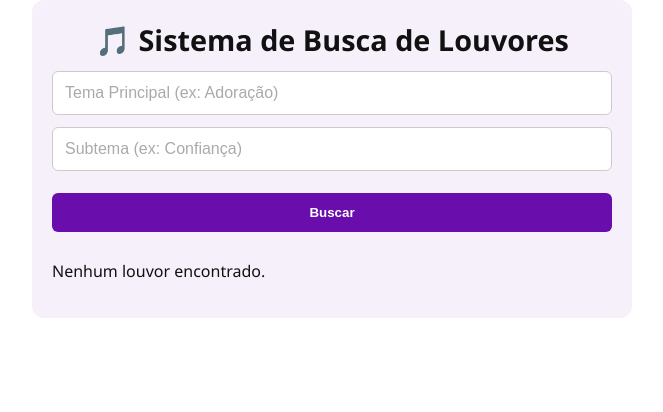
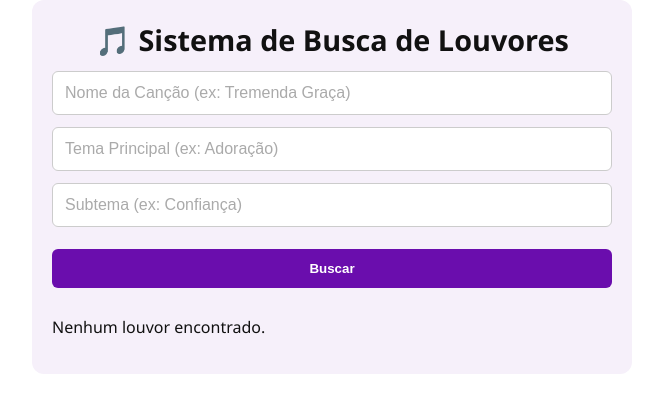
Before and after one commit to fritsjohnny/RepertorioApp, an Angular app in the folder RepertorioApp/: page / in a window 1280 px wide. Shown: the top 412 px of the page, without its empty margins (308-971 px from the left). Built offline with nearby package versions, Linux system fonts and the light colour scheme.

Commit message:
fix: adicionar filtro por título na busca de louvores

```diff
--- a/RepertorioApp/src/app/pages/louvor-list/louvor-list.component.html
+++ b/RepertorioApp/src/app/pages/louvor-list/louvor-list.component.html
@@ -5,14 +5,25 @@
 
   <input
     type="text"
+    placeholder="Nome da Canção (ex: Tremenda Graça)"
+    [(ngModel)]="titulo"
+    (keyup.enter)="filtrar()"
+  />
+
+  <input
+    type="text"
     placeholder="Tema Principal (ex: Adoração)"
     [(ngModel)]="tema"
+    (keyup.enter)="filtrar()"
   />
+
   <input
     type="text"
     placeholder="Subtema (ex: Confiança)"
     [(ngModel)]="subtema"
+    (keyup.enter)="filtrar()"
   />
+
   <button (click)="filtrar()">Buscar</button>
 
   <p *ngIf="louvoresFiltrados.length">
--- a/RepertorioApp/src/app/pages/louvor-list/louvor-list.component.ts
+++ b/RepertorioApp/src/app/pages/louvor-list/louvor-list.component.ts
@@ -10,6 +10,7 @@ import { FormsModule } from '@angular/forms';
   styleUrls: ['./louvor-list.component.scss'],
 })
 export class LouvorListComponent {
+  titulo: string = '';
   tema: string = '';
   subtema: string = '';
   louvoresFiltrados: any[] = [];
@@ -17,15 +18,17 @@ export class LouvorListComponent {
 
   constructor() {}
 
-  filtrar(): void {
-    const temaLower = this.tema.toLowerCase();
-    const subtemaLower = this.subtema.toLowerCase();
+  filtrar() {
+    const termoTitulo = this.titulo?.toLowerCase() || '';
+    const termoTema = this.tema?.toLowerCase() || '';
+    const termoSubtema = this.subtema?.toLowerCase() || '';
 
-    this.louvoresFiltrados = this.louvores.filter(
-      (l) =>
-        (!this.tema || l.tema.toLowerCase().includes(temaLower)) &&
-        (!this.subtema || l.subtemas.toLowerCase().includes(subtemaLower))
-    );
+    this.louvoresFiltrados = this.louvores.filter((l) => {
+      const tituloOk = l.titulo.toLowerCase().includes(termoTitulo);
+      const temaOk = l.tema.toLowerCase().includes(termoTema);
+      const subtemaOk = l.subtemas.toLowerCase().includes(termoSubtema);
+      return tituloOk && temaOk && subtemaOk;
+    });
   }
 
   abrirModalPorTitulo(titulo: string) {
```
